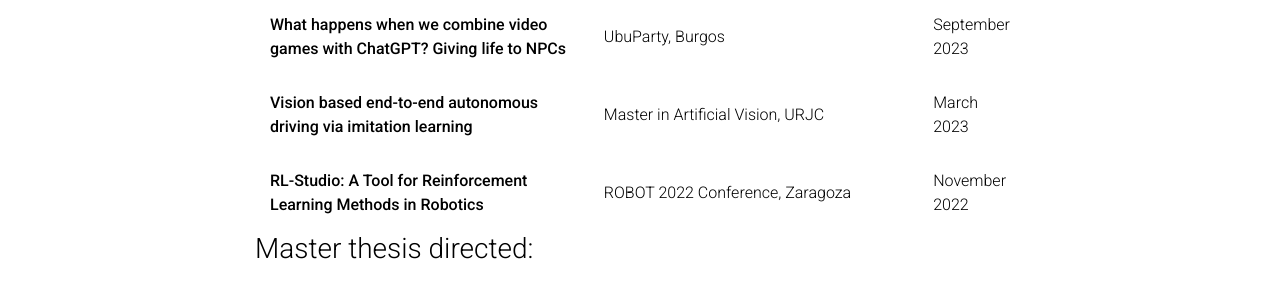
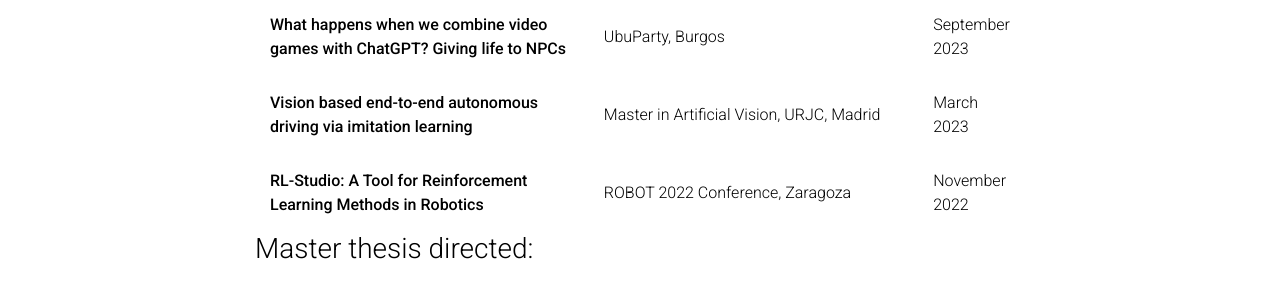
Before and after one commit to sergiopaniego/sergiopaniego.github.io, a Jekyll site: the page built from _pages/teaching.md, in a window 1280 px wide and 900 px high, scrolled down 722 px. Shown: the part 155-446 px from the top of the window. Built offline with Jekyll 4.4.1, drawn with Linux system fonts in a browser that asks for light colours; comment, search, counter and statistics services are not loaded; a style sheet for code colours, icons or effects is not loaded.

Commit message:
Updated page

```diff
--- a/_pages/teaching.md
+++ b/_pages/teaching.md
@@ -107,7 +107,7 @@ hr {
         </tr>
         <tr>
             <td markdown="span">**Vision based end-to-end autonomous driving via imitation learning**</td>
-            <td markdown="span">Master in Artificial Vision, URJC</td>
+            <td markdown="span">Master in Artificial Vision, URJC, Madrid</td>
             <td markdown="span">March 2023</td>
         </tr>
         <tr>
```
